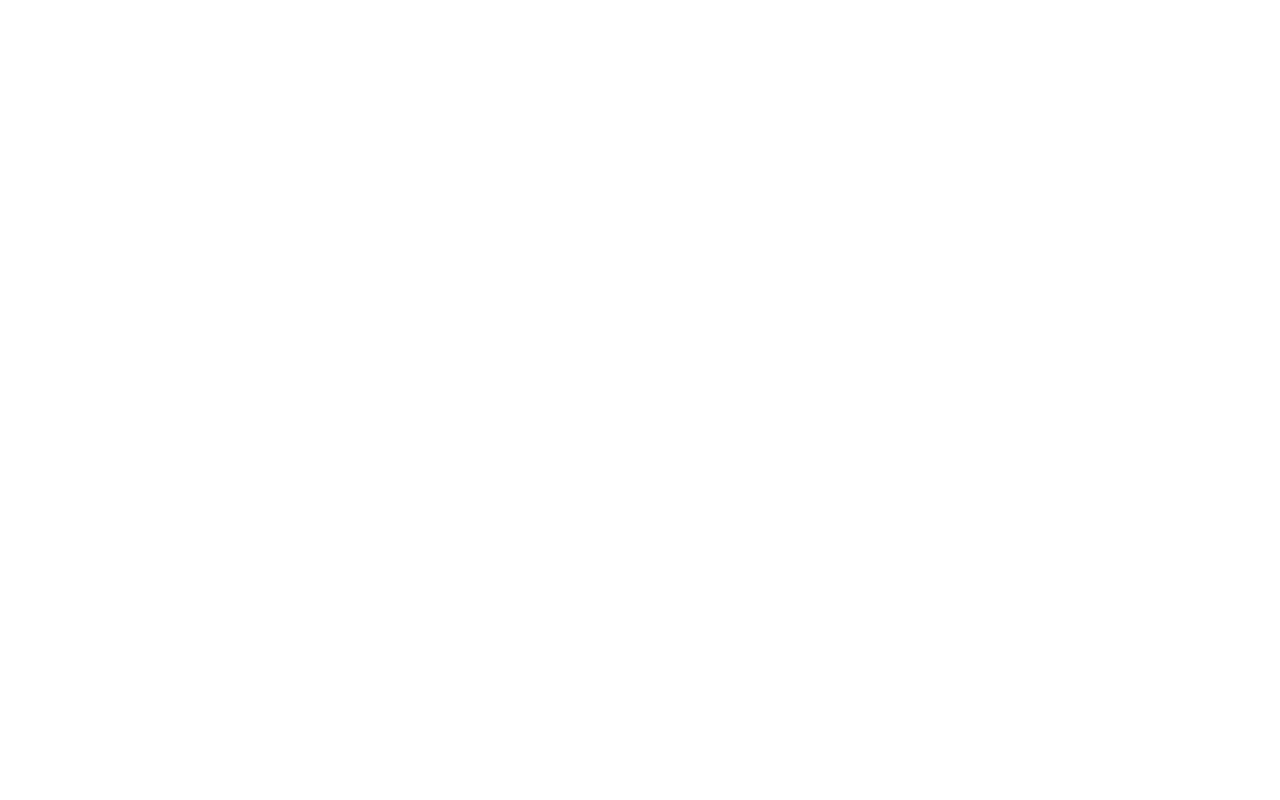
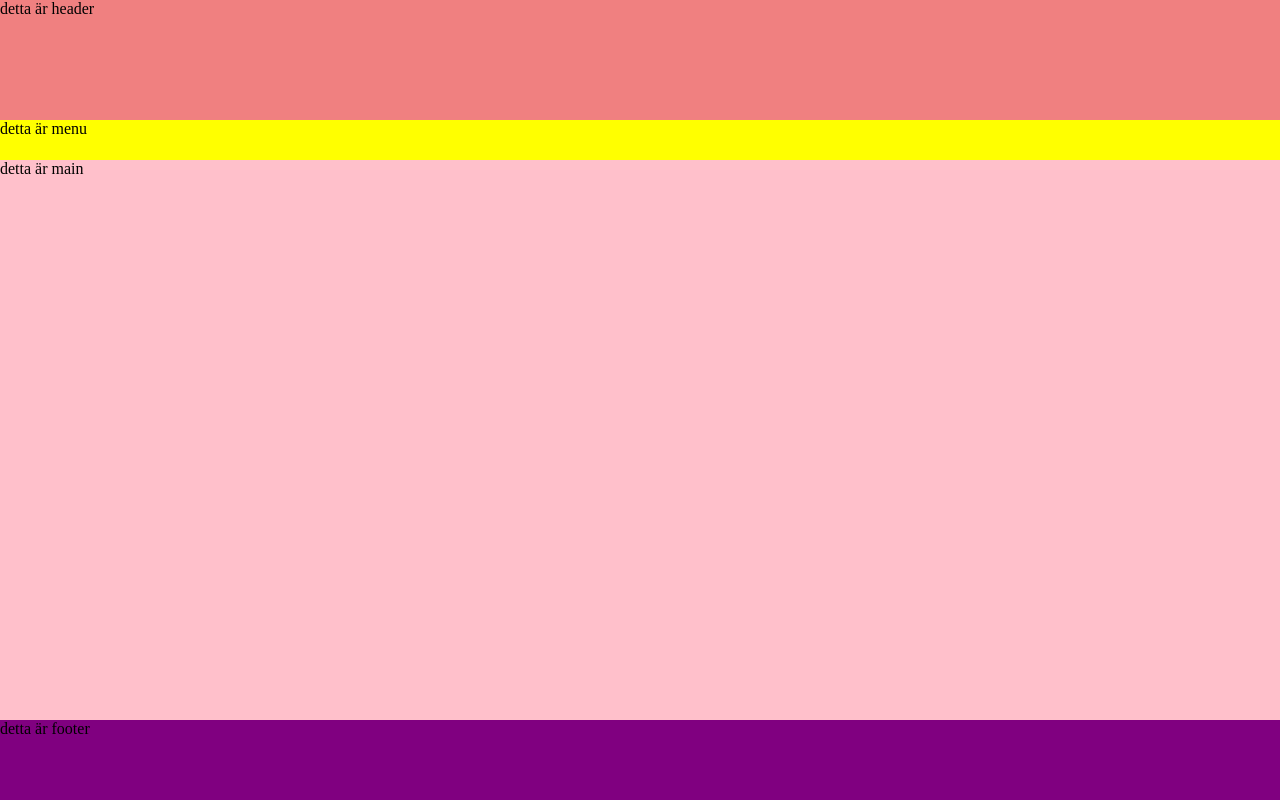
Before and after one commit to elinalm/ovning.js2, a plain HTML site: page index.html in a window 1280 px wide. Drawn offline with Linux system fonts and the light colour scheme.

Commit message:
created basic layout

```diff
--- a/index.html
+++ b/index.html
@@ -1,14 +1,23 @@
 <!DOCTYPE html>
 <html lang="en">
-<head>
-    <meta charset="UTF-8">
-    <meta name="viewport" content="width=device-width, initial-scale=1.0">
-    <meta http-equiv="X-UA-Compatible" content="ie=edge">
+  <head>
+    <meta charset="UTF-8" />
+    <meta name="viewport" content="width=device-width, initial-scale=1.0" />
+    <meta http-equiv="X-UA-Compatible" content="ie=edge" />
     <title>Document</title>
     <script src="script.js"></script>
-    <link href="style.css" rel="styleshett">
-</head>
-<body>
+    <link href="style.css" rel="stylesheet" />
+  </head>
 
-</body>
+  <body>
+    <div class="grid">
+      <header>detta är header</header>
+      <div class="menu">detta är menu</div>
+      <main>
+        detta är main
+      </main>
+      <div class="secondMain"></div>
+      <footer>detta är footer</footer>
+    </div>
+  </body>
 </html>
--- a/style.css
+++ b/style.css
@@ -0,0 +1,43 @@
+* {
+  margin: 0;
+  background-color: cornflowerblue;
+  padding: 0;
+}
+
+.grid {
+  height: 100vh;
+  display: grid;
+  grid-template-rows: 15% 5% 35% 35% 10%;
+  grid-template-columns: repeat (3, 1fr);
+  grid-template-areas:
+    "header header header"
+    "menu menu menu"
+    "main main main"
+    "secondMain secondMain secondMain"
+    "footer footer footer";
+}
+
+header {
+  grid-area: header;
+  background-color: lightcoral;
+}
+
+.menu {
+  grid-area: menu;
+  background-color: yellow;
+}
+
+main {
+  grid-area: main;
+  background-color: pink;
+}
+
+.secondMain {
+  grid-area: secondMain;
+  background-color: pink;
+}
+
+footer {
+  grid-area: footer;
+  background-color: purple;
+}
```
Also changed, not shown: tsconfig.json (+6 -12 lines).
